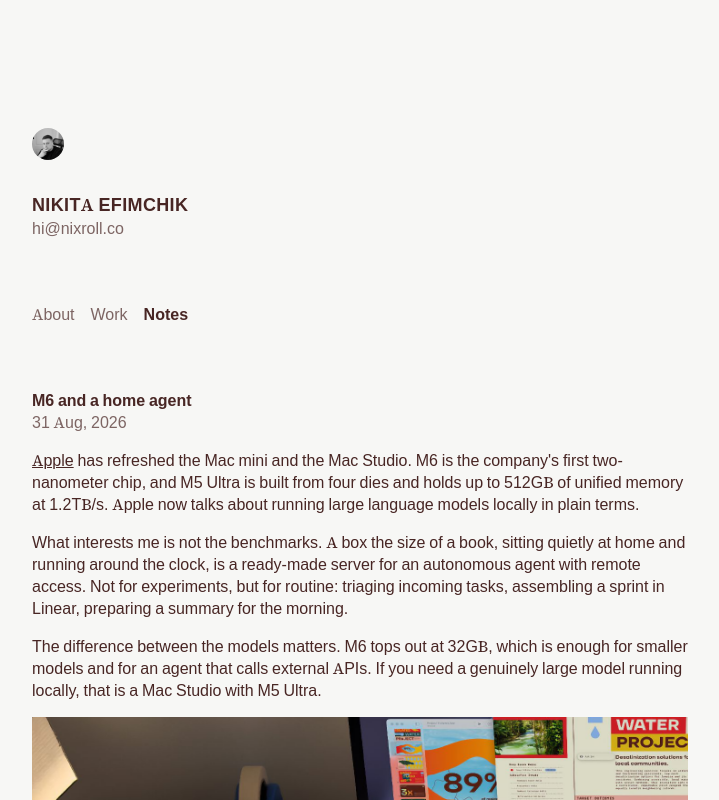
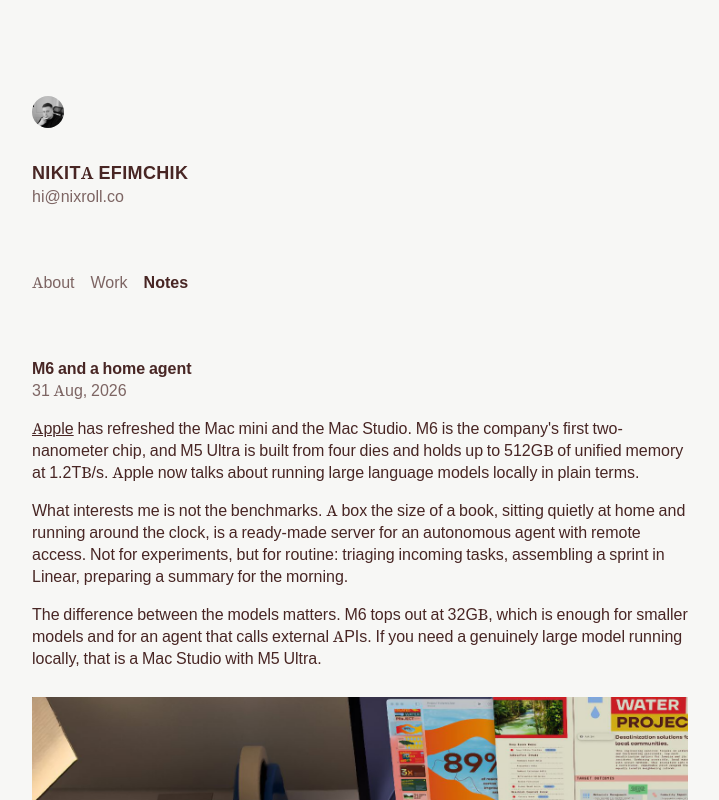
Before and after one commit to nixroll/nixroll-site, a Next.js app: page /en/notes in a window 1280 px wide. Shown: the top 800 px of the page, without its empty margins (280-999 px from the left). Built offline with nearby package versions, Linux system fonts and the light colour scheme.

Commit message:
Layout per Figma: page padding 96px, Rows container gap 48px, Note Content/Cover gap 28px

```diff
--- a/src/components/NoteCard.module.css
+++ b/src/components/NoteCard.module.css
@@ -1,4 +1,14 @@
+/* Заметка: между текстовым блоком и обложкой 28px (Figma). */
 .note {
+  display: flex;
+  flex-direction: column;
+  align-items: flex-start;
+  gap: 28px;
+  width: 100%;
+}
+
+/* Content: заголовок с датой и текст — между ними 16px. */
+.content {
   display: flex;
   flex-direction: column;
   align-items: flex-start;
--- a/src/components/NoteCard.tsx
+++ b/src/components/NoteCard.tsx
@@ -42,6 +42,7 @@ export function NoteCard({
 }) {
   return (
     <article className={styles.note}>
+      <div className={styles.content}>
         <div className={styles.header}>
           <p className={styles.title}>{note.title}</p>
           <p className={styles.date}>{note.dateLabel}</p>
@@ -52,6 +53,7 @@ export function NoteCard({
               {renderParagraph(paragraph, note.links, index === 0)}
             </p>
           ))}
+        </div>
       </div>
       {note.image ? (
         <div className={styles.imageWrap}>
--- a/src/components/PageShell.module.css
+++ b/src/components/PageShell.module.css
@@ -3,7 +3,7 @@
   display: flex;
   justify-content: center;
   align-items: flex-start;
-  padding: 128px 0;
+  padding: 96px 0;
   width: 100%;
 }
 
```
Also changed, not shown: src/app/[locale]/work/page.tsx (+6 -3 lines), src/components/WorkRow.module.css (+9 -0 lines). Lines whose indentation alone changed are shown as unchanged.
